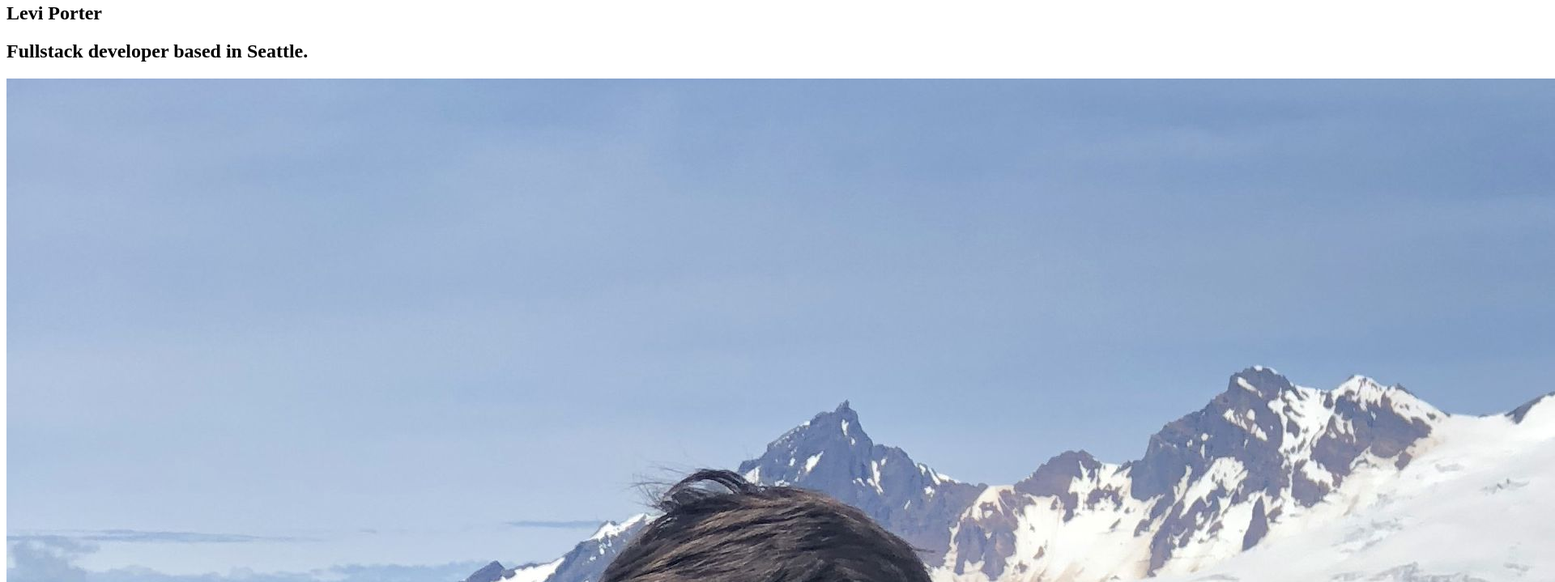
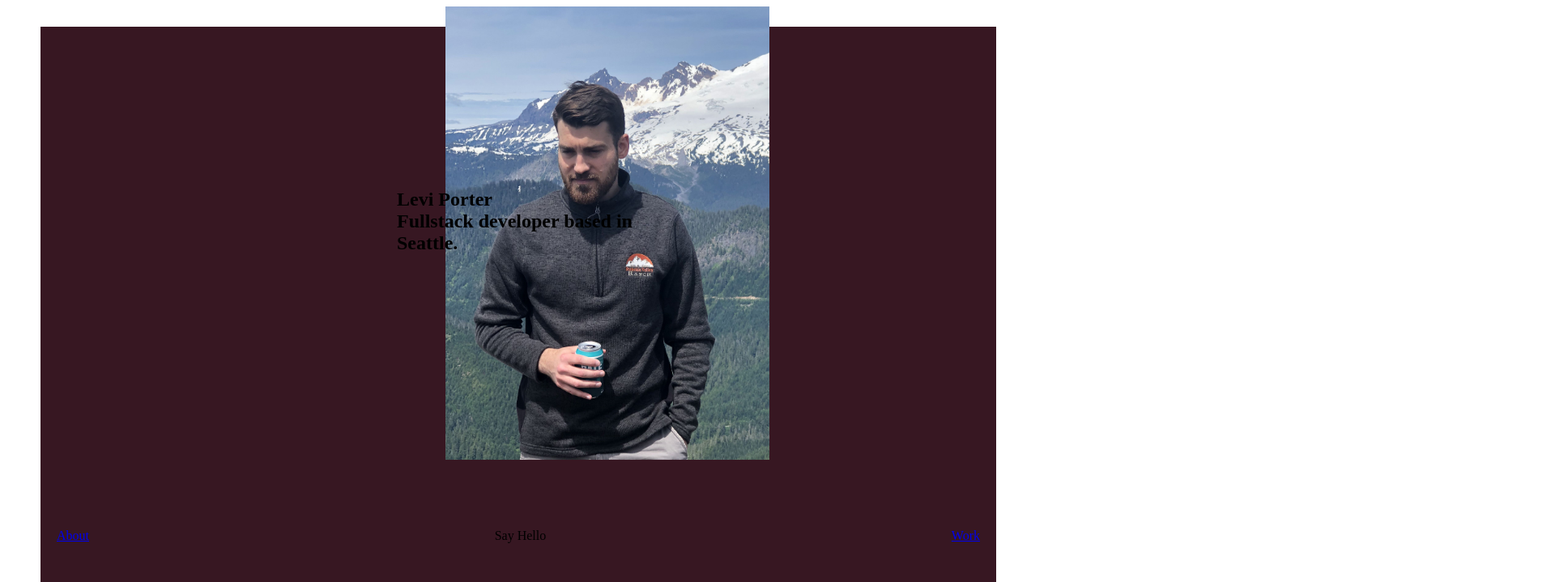
Before and after one commit to levibrooke/levibrooke.github.io, a Gatsby site: page / in a window 1280 px wide. Shown: the part 17-736 px from the top of the page at 81% size, 1920 px wide, since content can reach past the window. Built offline with nearby package versions, Linux system fonts and the light colour scheme; Gatsby itself is replaced by a stand-in of ours.

Commit message:
Add base styles for index

```diff
--- a/src/sass/main.scss
+++ b/src/sass/main.scss
@@ -1 +1,53 @@
 @import 'reset/_normalize';
+
+// To be organized later ...
+
+// globals
+* {
+  box-sizing: border-box;
+  margin: 0;
+  padding: 0;
+}
+body {
+  background-color: #ffffff;
+}
+img {
+  max-width: 100%;
+}
+.wrapper {
+  margin: 50px;
+  background-color: #371722;
+  height: calc(100vh - 100px);
+  position: relative;
+  display: flex;
+  flex-flow: column;
+
+  #home-img {
+    position: absolute;
+    // margin-left: 60%;
+    top: -25px;
+    right: 280px;
+    width: 400px;
+    height: auto;
+    z-index: 1;
+  }
+}
+.intro {
+  width: 300px;
+  height: 200px;
+  z-index: 2;
+  position: relative;
+  display: block;
+  align-self: center;
+  margin: 200px 0;
+}
+footer {
+  display: flex;
+  flex-flow: row nowrap;
+  justify-content: space-between;
+  position: relative;
+
+  a {
+    margin: 20px;
+  }
+}
```
